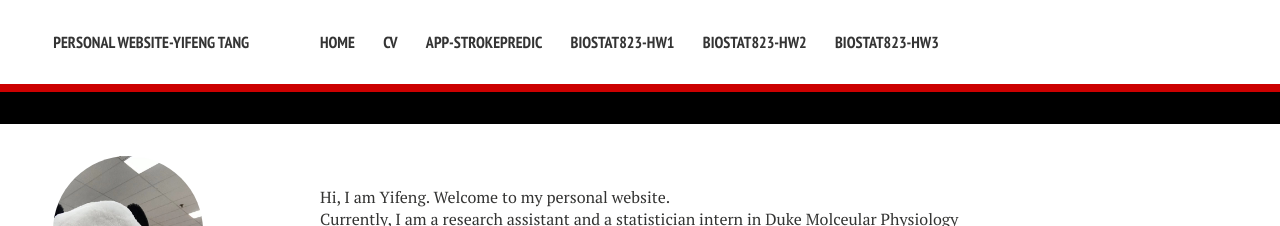
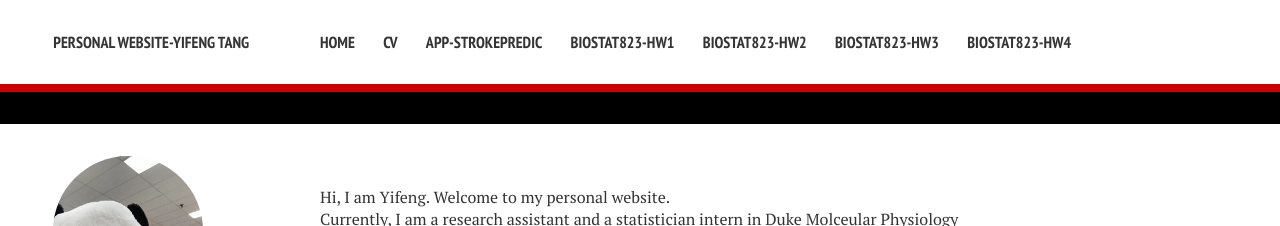
Before and after one commit to Yifeng-T/Yifeng-T.github.io, a Jekyll site: the page built from index.md, in a window 1280 px wide. Shown: the top 226 px of the page. Built offline with Jekyll 4.4.1, drawn with Linux system fonts in a browser that asks for light colours; nearby versions of some CDN libraries.

Commit message:
Update navigation.yml

```diff
--- a/_data/navigation.yml
+++ b/_data/navigation.yml
@@ -16,3 +16,6 @@
 
 - title: Biostat823-HW3
   url: /HW3/
+
+- title: Biostat823-HW4
+  url: /HW4/
```
